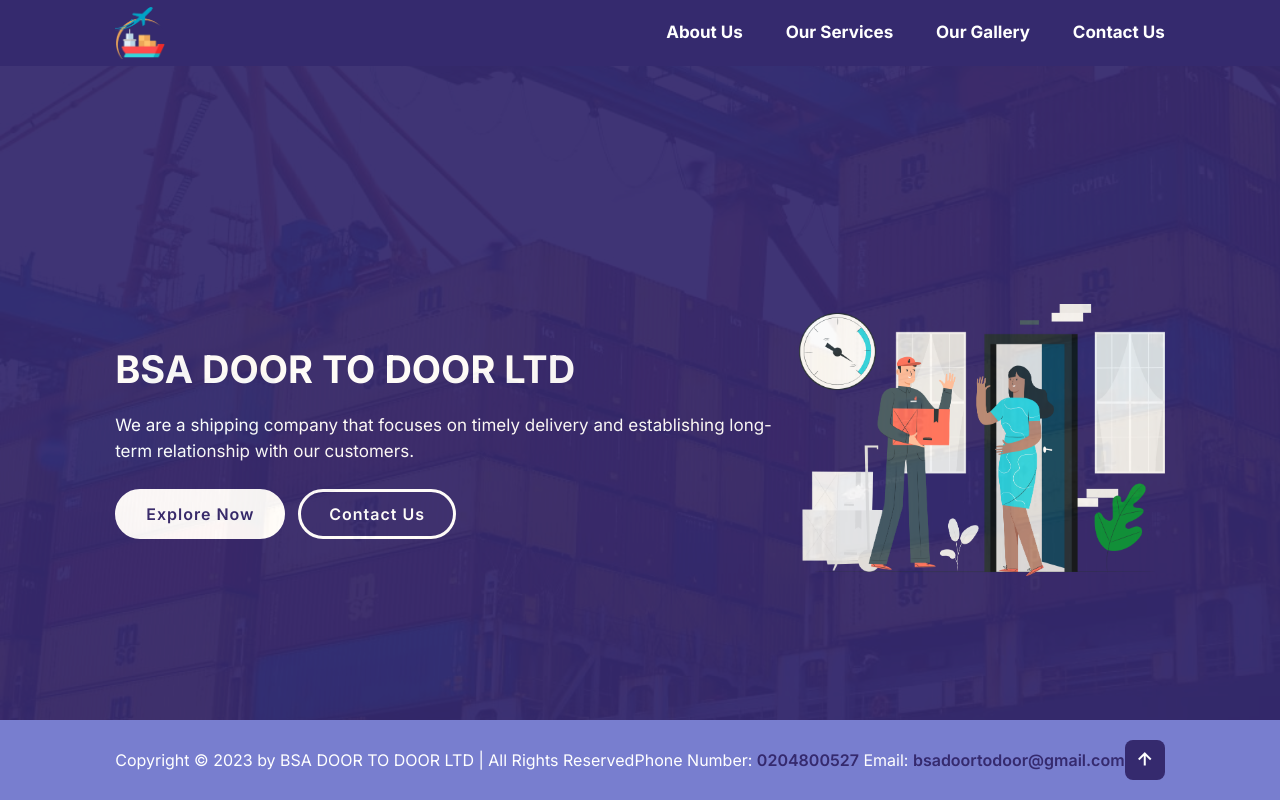
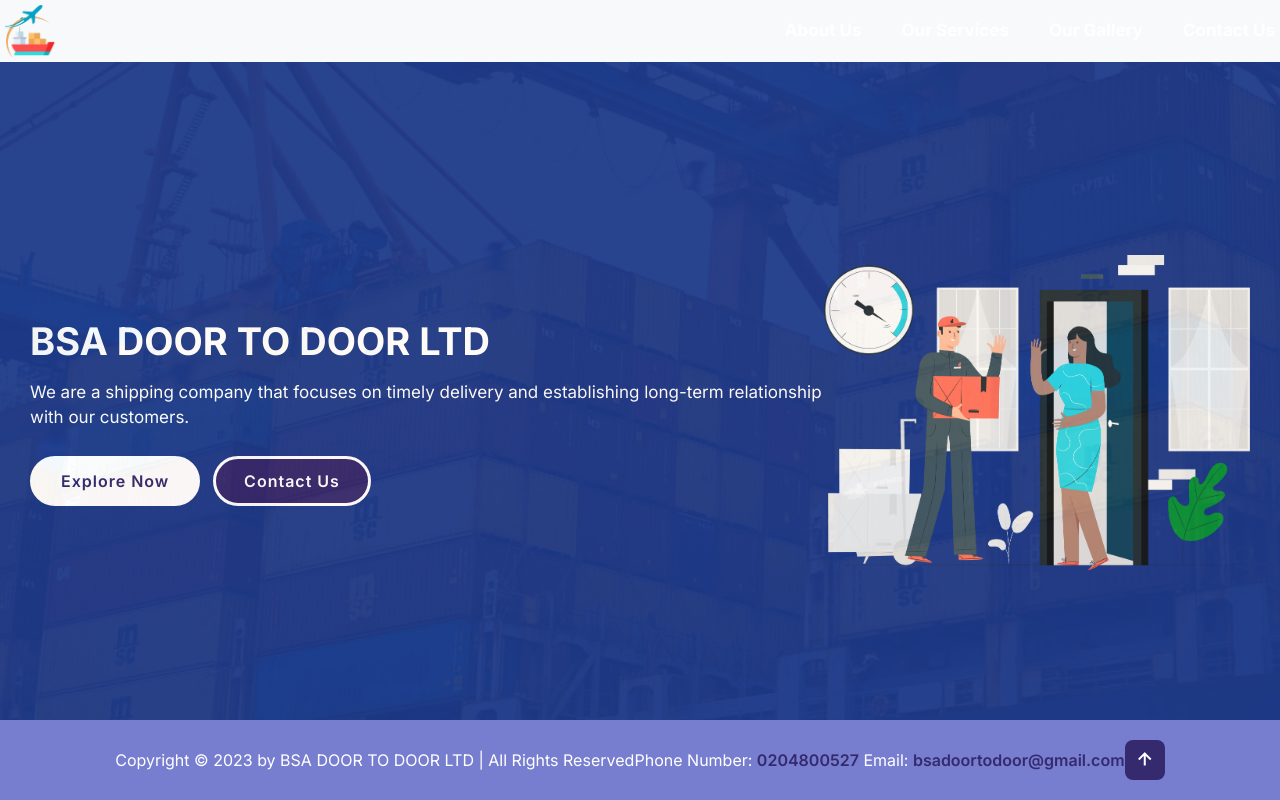
Before and after one commit to Kojo-Syntax/Shipping-Company-Website, a plain HTML site: page index.html in a window 1280 px wide. Shown: the top 800 px of the page. Drawn offline with nearby package versions, Linux system fonts and the light colour scheme.

Commit message:
learning bootstrap

```diff
--- a/assets/style.css
+++ b/assets/style.css
@@ -23,27 +23,11 @@ html {
 
 }
 
-body {
-    background: var(--bg-color);
-}
 
-section {
-    min-height: 100vh;
-    padding: 10rem 9% 2rem;
-}
 
-.header{
-    position: fixed;
-    top: 0;
-    left: 0;
-    width: 100%;
-    padding: 0.7rem 9%;
-    background: var(--bg-color);
-    display: flex;
-    justify-content: space-between;
-    align-items: center;
-    z-index: 100;
-}
+
+
+
 
 .header.sticky {
     border-bottom: .1rem solid rgba(0, 0, 0, .2);
--- a/index.html
+++ b/index.html
@@ -4,16 +4,18 @@
     <meta charset="UTF-8">
     <meta name="viewport" content="width=device-width, initial-scale=1.0">
     <title>BSA DOOR TO DOOR</title>
+    <link  href="https://cdn.jsdelivr.net/npm/bootstrap@5.1.3/dist/css/bootstrap.min.css" rel="stylesheet">
     <link href='https://unpkg.com/boxicons@2.1.4/css/boxicons.min.css' rel="stylesheet">
     <script src="https://code.iconify.design/iconify-icon/1.0.7/iconify-icon.min.js"></script>
     <script src="https://unpkg.com/boxicons@2.1.4/dist/boxicons.js"></script>
     <script src="https://cdn.tailwindcss.com"></script>
+    <script src="https://cdn.jsdelivr.net/npm/bootstrap@5.1.3/dist/js/bootstrap.bundle.min.js"></script>
 
     <link rel="stylesheet" href="assets/style.css">
 
 </head>
-<body>
-    <header class="header">
+<body class="bg-blue-900">
+    <header class=" header fixed-top bg-light d-flex justify-content-between align-items-center p-2">
         <a href="#">
             <img class="logo" src="assets/logo.8079957ec9a8bb291e63.png" alt="BSA LOGO">
         </a>
@@ -25,7 +27,7 @@
         </nav>
     </header>
 
-    <section id="home">
+    <section id="home" class="min-vh-100 p-5 pr-9 pb-2 pl-9">
         <div class="bglayer">
 
         </div>
@@ -40,7 +42,7 @@
         </div>
     </section>
 
-    <section id="about">
+    <section id="about" class="min-vh-100 p-5 pr-9 pb-2 pl-9">
         <div class="about-content">
         <h5>
             What we do?
```
Also changed, not shown: bootstrap.html (added, +30 -0 lines).
